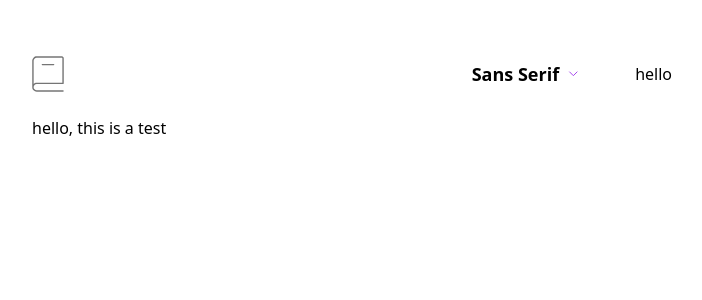
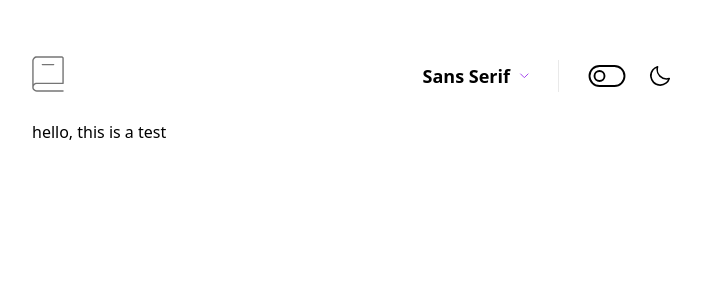
Before and after one commit to ejandrea/dictionary, a Next.js app: page / in a window 1280 px wide. Shown: the top 300 px of the page, without its empty margins (288-990 px from the left). Built offline with nearby package versions, Linux system fonts and the light colour scheme.

Commit message:
added the dark mode toggle button

```diff
--- a/components/LineBreak.tsx
+++ b/components/LineBreak.tsx
@@ -4,7 +4,10 @@ type Props = {
 };
 
 const LineBreak = ({ width, height }: Props) => (
-  <div className={`w-[${width}px] h-[${height}px] bg-gray-200`} />
+  <div
+    style={{ width: `${width}px` }}
+    className={`h-[${height}px] bg-gray-200`}
+  />
 );
 
 export default LineBreak;
--- /dev/null
+++ b/components/nav/DarkButtonToggle.tsx
@@ -0,0 +1,33 @@
+"use client";
+
+import useThemeStore, { ThemeState } from "@/store/useThemeStore";
+import { PiToggleLeftLight, PiMoon, PiToggleRightFill } from "react-icons/pi";
+
+const DarkButtonToggle = () => {
+  const { mode, changeMode } = useThemeStore();
+
+  const handleThemeToggle = () => {
+    const toggleModeTo = mode === "light" ? "dark" : "light";
+    changeMode!(toggleModeTo);
+  };
+
+  return (
+    <button
+      className={`flex gap-5 items-center hover:text-accent transition-colors`}
+      onClick={handleThemeToggle}
+    >
+      <ThemeMode mode={mode} />
+      <PiMoon size={25} className={`${mode === "dark" ? "text-accent" : ""}`} />
+    </button>
+  );
+};
+
+const ThemeMode = ({ mode }: ThemeState) => {
+  return mode === "light" ? (
+    <PiToggleLeftLight size={40} />
+  ) : (
+    <PiToggleRightFill size={40} className="text-accent" />
+  );
+};
+
+export default DarkButtonToggle;
--- a/components/nav/Navbar.tsx
+++ b/components/nav/Navbar.tsx
@@ -1,6 +1,7 @@
 import LineBreak from "@/components/LineBreak";
 import FontSelector from "@/components/nav/FontSelector";
 import { Book } from "@/public/images/index";
+import DarkButtonToggle from "./DarkButtonToggle";
 
 const Navbar = () => {
   return (
@@ -10,7 +11,7 @@ const Navbar = () => {
         <div className="flex gap-4 md:gap-7 items-center justify-center">
           <FontSelector />
           <LineBreak width={1} height={32} />
-          <p>hello</p>
+          <DarkButtonToggle />
         </div>
       </header>
     </nav>
--- a/package.json
+++ b/package.json
@@ -12,6 +12,7 @@
     "next": "15.0.2",
     "react": "19.0.0-rc-02c0e824-20241028",
     "react-dom": "19.0.0-rc-02c0e824-20241028",
+    "react-icons": "^5.3.0",
     "zustand": "^5.0.1"
   },
   "devDependencies": {
--- a/public/images/index.ts
+++ b/public/images/index.ts
@@ -1,6 +1,8 @@
 import ArrowDown from "./arrow-down.svg"
 import Book from "./book.svg"
+import Moon from "./moon.svg"
+import ToggleOff from "./toggle-off.svg"
 
 export {
-    ArrowDown, Book
+    ArrowDown, Book, Moon, ToggleOff
 }
--- /dev/null
+++ b/store/useThemeStore.ts
@@ -0,0 +1,13 @@
+import { create } from 'zustand'
+
+export type ThemeState = {
+    mode: 'light' | 'dark'
+    changeMode?: (mode: ThemeState["mode"]) => void;
+}
+
+const useThemeStore = create<ThemeState>((set) => ({
+  mode: 'light',
+  changeMode: (mode) => set(() => ({mode: mode}))
+}))
+
+export default useThemeStore
```
Also changed, not shown: 1 other file (tests, documents, lock files or other folders).
